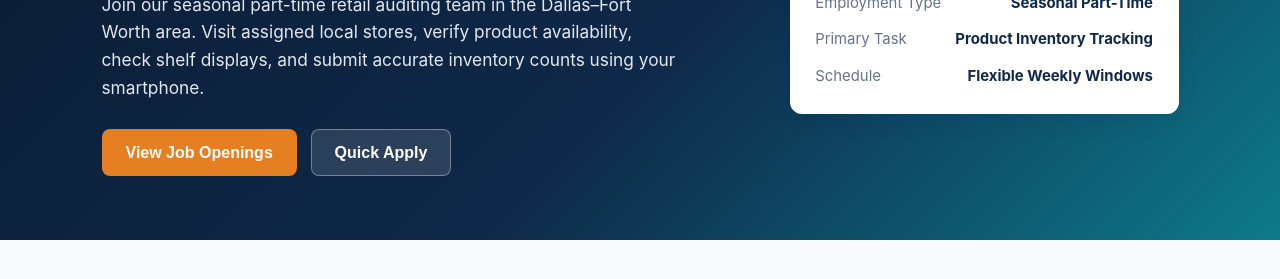
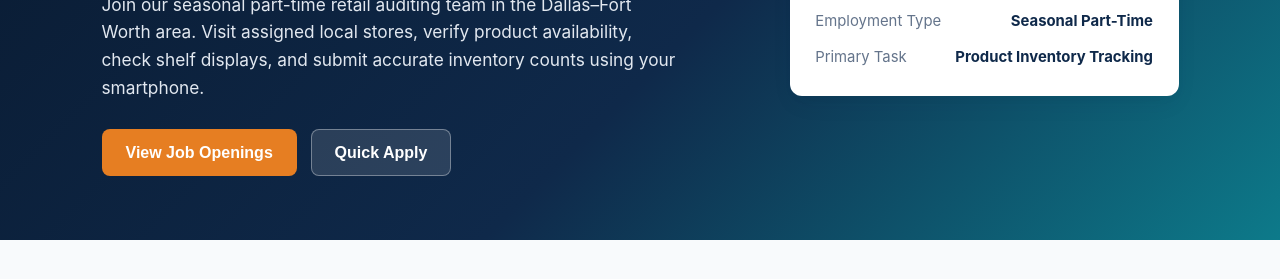
Before and after one commit to mikkimat81539/Retail-Auditor, a plain HTML site: page index.html in a window 1280 px wide. Shown: the part 360-639 px from the top of the page. Drawn offline with Linux system fonts and the light colour scheme.

Commit message:
commented out weekly windows from list

```diff
--- a/index.html
+++ b/index.html
@@ -609,8 +609,8 @@
             <li><span class="fact-label">Service Area</span><span class="fact-val">DFW Metroplex Only</span></li>
             <li><span class="fact-label">Employment Type</span><span class="fact-val">Seasonal Part-Time</span></li>
             <li><span class="fact-label">Primary Task</span><span class="fact-val">Product Inventory Tracking</span></li>
-            <li><span class="fact-label">Schedule</span><span class="fact-val">Flexible Weekly Windows</span></li>
-	    <!--<li><span class="fact-label">Equipment</span><span class="fact-val">Smartphone + Reliable Car</span></li>-->
+            <!--<li><span class="fact-label">Schedule</span><span class="fact-val">Flexible Weekly Windows</span></li>
+	    <li><span class="fact-label">Equipment</span><span class="fact-val">Smartphone + Reliable Car</span></li>-->
           </ul>
         </aside>
       </div>
```
Also changed, not shown: 1 other file.
